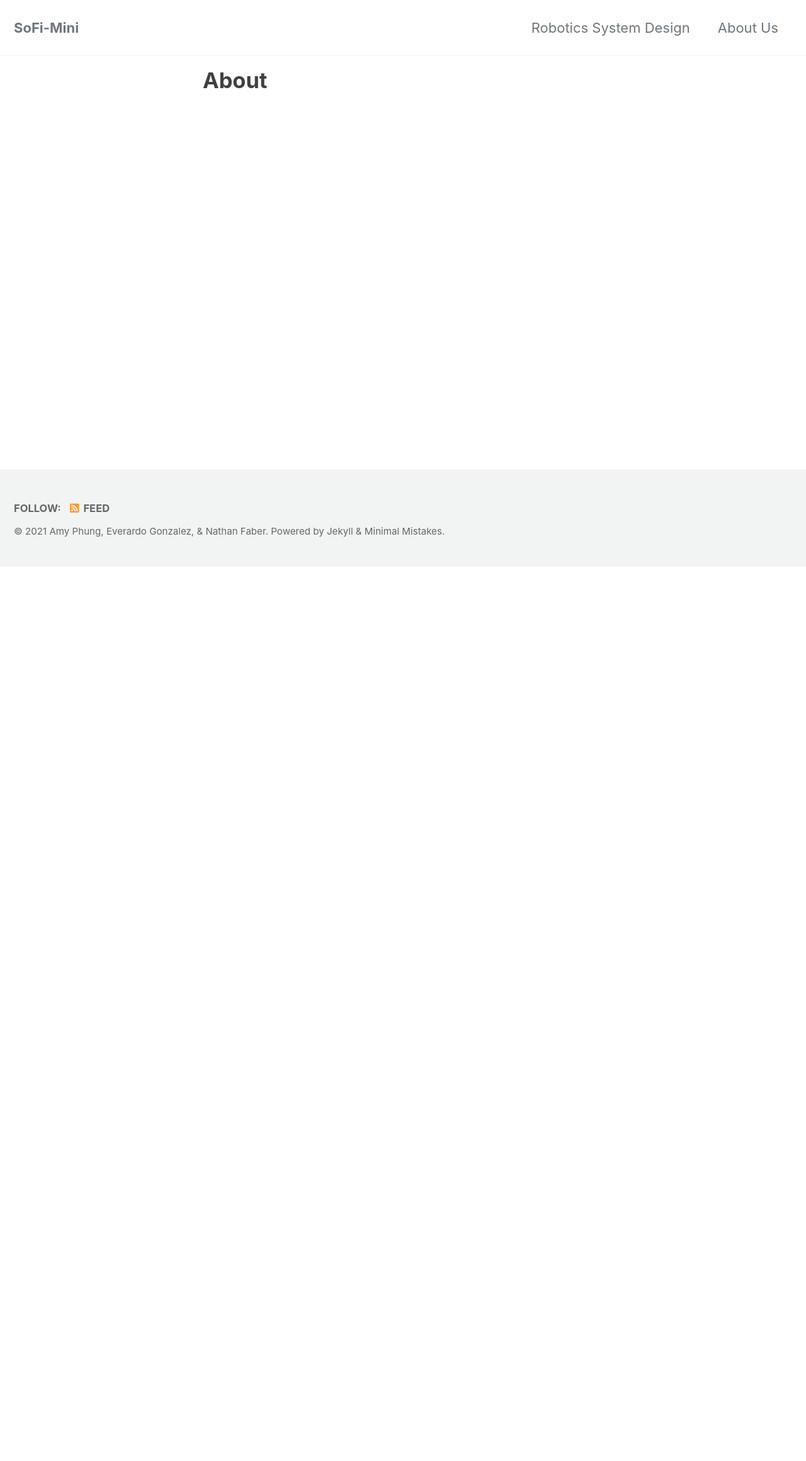
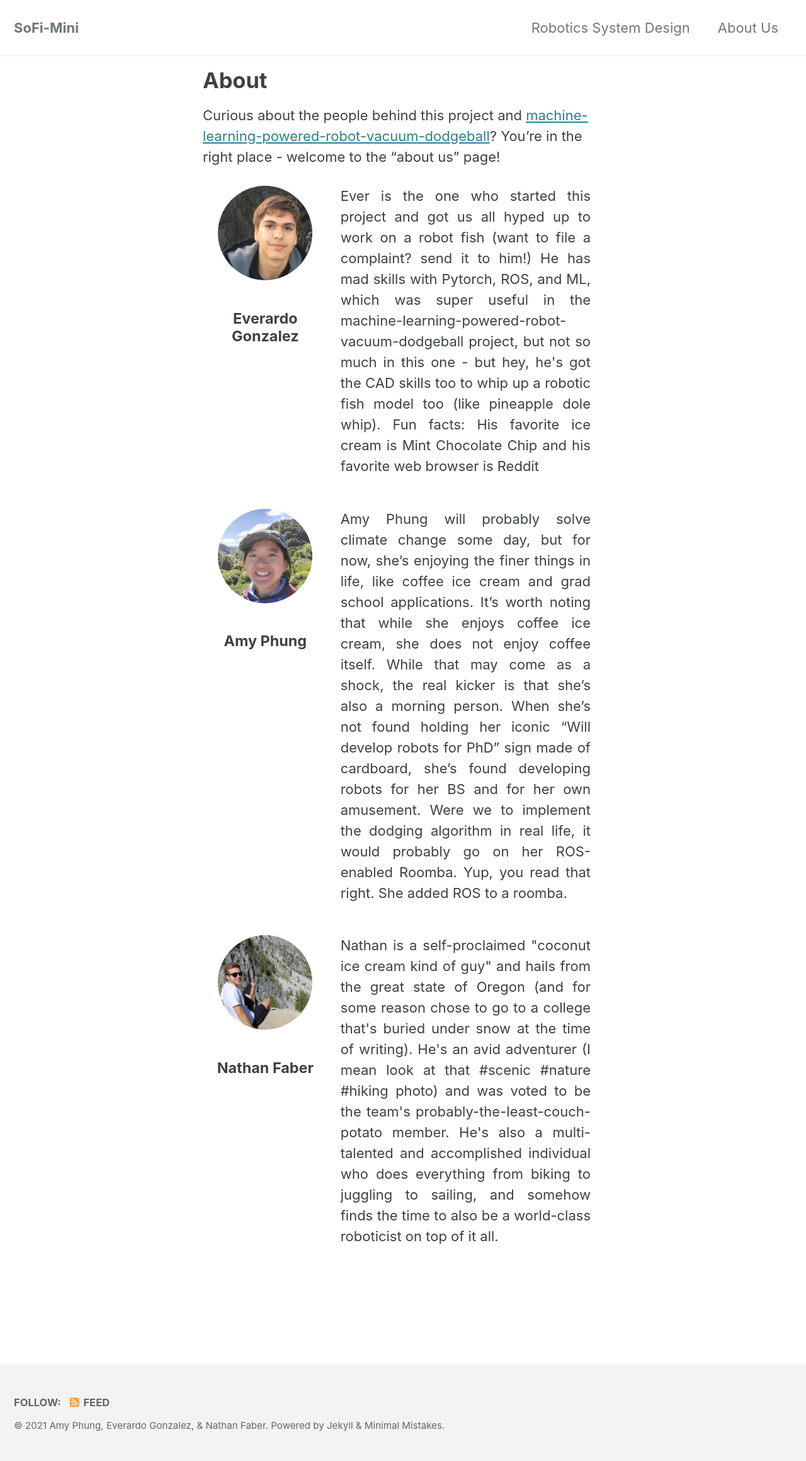
Before and after one commit to AmyPhung/robo_fish, a Jekyll site: the page built from _pages/about.md, in a window 1280 px wide. Shown: the whole page at 63% size. Built offline with Jekyll 4.4.1, drawn with Linux system fonts in a browser that asks for light colours; cached includes are drawn as plain includes; before the commit the page ends 900 px from its top, so only the background shows below that.

Commit message:
Create about page

```diff
--- a/_pages/about.md
+++ b/_pages/about.md
@@ -3,3 +3,108 @@ title: "About"
 permalink: /about/
 layout: posts
 ---
+
+Curious about the people behind this project and [machine-learning-powered-robot-vacuum-dodgeball](https://everardog.github.io/ml_comprobofinal/)? You're in the right place - welcome to the "about us" page!
+
+<style>
+.grid {
+  display: flex;
+  margin-top: 1em
+}
+.single-col {
+  flex: 1;
+  align-items: center;
+}
+.single-col:last-child {
+  margin-left: 20px;
+  margin-right: 20px;
+}
+.double-col {
+  flex: 2;
+}
+.double-col:last-child {
+  margin-left: 20px;
+  margin-right: 20px;
+}
+
+.image-cropper {
+  width: 150px;
+  height: 150px;
+  position: relative;
+  overflow: hidden;
+  border-radius: 50%;
+}
+.content p{
+    margin-top: 0;
+    text-align: justify;
+}
+img {
+  display: inline;
+  margin: 0 auto;
+  height: 100%;
+  width: auto;
+}
+</style>
+
+<div class="grid">
+    <div class="single-col">
+       <div class="content">
+          <center>
+            <div class="image-cropper">
+              <img src="/robo_fish/img/ever.jpeg" class="rounded" />
+            </div>
+           <h4> Everardo Gonzalez </h4>
+          </center>
+       </div>
+    </div>
+    <div class="double-col">
+       <div class="content">
+           <center>
+               <p >
+Ever is the one who started this project and got us all hyped up to work on a robot fish (want to file a complaint? send it to him!) He has mad skills with Pytorch, ROS, and ML, which was super useful in the machine-learning-powered-robot-vacuum-dodgeball project, but not so much in this one - but hey, he's got the CAD skills too to whip up a robotic fish model too (like pineapple dole whip). Fun facts: His favorite ice cream is Mint Chocolate Chip and his favorite web browser is Reddit
+</p>
+           </center>
+       </div>
+    </div>
+</div>
+
+<div class="grid">
+    <div class="single-col">
+       <div class="content">
+           <center>
+              <div class="image-cropper">
+                <img src="/robo_fish/img/amy.jpg" class="rounded" />
+              </div>
+             <h4> Amy Phung </h4>
+           </center>
+       </div>
+    </div>
+    <div class="double-col">
+       <div class="content">
+           <center>
+               <p>
+Amy Phung will probably solve climate change some day, but for now, she’s enjoying the finer things in life, like coffee ice cream and grad school applications. It’s worth noting that while she enjoys coffee ice cream, she does not enjoy coffee itself. While that may come as a shock, the real kicker is that she’s also a morning person. When she’s not found holding her iconic “Will develop robots for PhD” sign made of cardboard, she’s found developing robots for her BS and for her own amusement. Were we to implement the dodging algorithm in real life, it would probably go on her ROS-enabled Roomba. Yup, you read that right. She added ROS to a roomba.
+</p>
+           </center>
+       </div>
+    </div>
+</div>
+
+<div class="grid">
+    <div class="single-col">
+       <div class="content">
+           <center>
+              <div class="image-cropper">
+                <img src="/robo_fish/img/nathan.jpg" class="rounded" />
+              </div>
+             <h4> Nathan Faber </h4>
+           </center>
+       </div>
+    </div>
+    <div class="double-col">
+       <div class="content">
+           <center>
+ <p> Nathan is a self-proclaimed "coconut ice cream kind of guy" and hails from the great state of Oregon (and for some reason chose to go to a college that's buried under snow at the time of writing). He's an avid adventurer (I mean look at that #scenic #nature #hiking photo) and was voted to be the team's probably-the-least-couch-potato member. He's also a multi-talented and accomplished individual who does everything from biking to juggling to sailing, and somehow finds the time to also be a world-class roboticist on top of it all.</p>
+           </center>
+       </div>
+    </div>
```
Also changed, not shown: img/amy.jpg (added), img/ever.jpeg (added), img/nathan.jpg (added).
